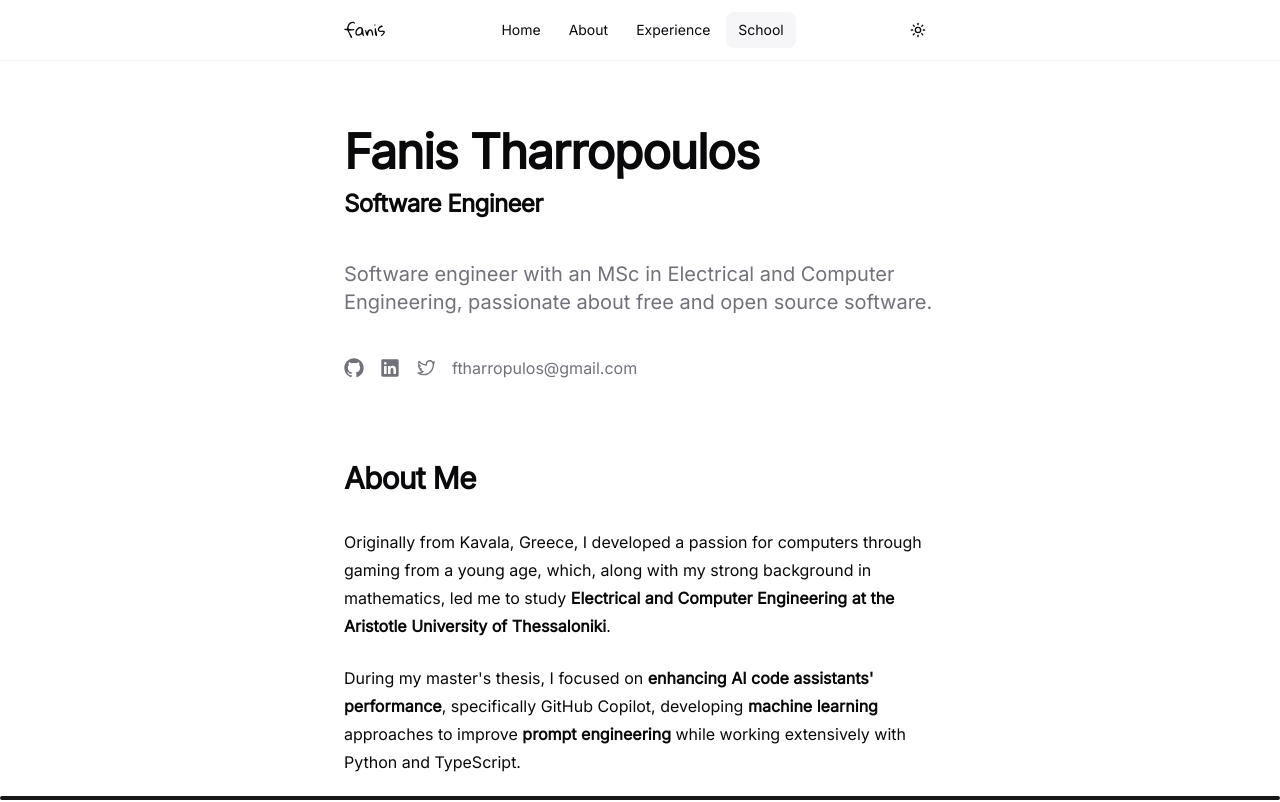
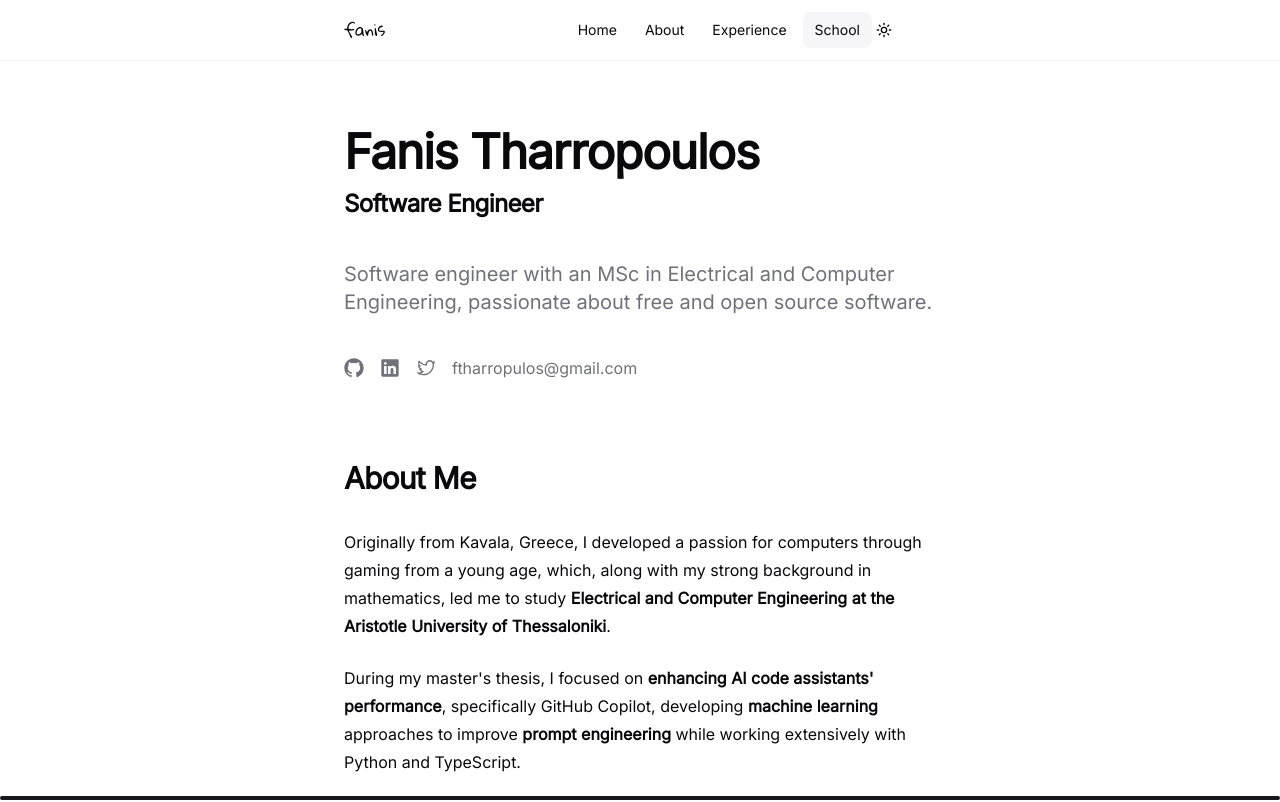
Before and after one commit to tharropoulos/portfolio, a React (Vite) app: page / in a window 1280 px wide. Shown: the top 802 px of the page. Built offline with nearby package versions, Linux system fonts and the light colour scheme.

Commit message:
fix(ui): fix issues with smaller screens
- Remove mode toggle from navbar for phone screens
- Add mode toggle to footer for phone screens
- Make footer in flex dir col for phone screens

```diff
--- a/src/components/footer.tsx
+++ b/src/components/footer.tsx
@@ -1,7 +1,10 @@
+import { ModeToggle } from "@/components/mode-toggle";
+
 function Footer() {
   return (
     <footer className="w-full border-t border-muted py-6 pb-12 mt-32 px-4 sm:px-6">
-      <div className="mx-auto max-w-screen-sm flex justify-between items-center">
+      <div className="flex">
+        <div className="mx-auto max-w-screen-sm flex flex-col md:flex-row justify-between gap-2 md:gap-0 md:items-center">
           <p>2025 | Fanis Tharropoulos</p>
           <p className="w-1/2">
             Built with{" "}
@@ -28,6 +31,8 @@ function Footer() {
             </a>
           </p>
         </div>
+        <ModeToggle className="px-6 block md:hidden" />
+      </div>
     </footer>
   );
 }
--- a/src/components/mode-toggle.tsx
+++ b/src/components/mode-toggle.tsx
@@ -3,7 +3,7 @@ import { Moon, Sun } from "lucide-react";
 import { useTheme } from "@/components/theme-provider";
 import { Button } from "@/components/ui/button";
 
-export function ModeToggle() {
+export function ModeToggle({ className }: { className?: string }) {
   const { theme, setTheme } = useTheme();
 
   return (
@@ -12,6 +12,7 @@ export function ModeToggle() {
       size="icon"
       onClick={() => setTheme(theme === "dark" ? "light" : "dark")}
       title="Toggle theme"
+      className={className}
     >
       <Sun className="h-[1.2rem] w-[1.2rem] rotate-0 scale-100 transition-all dark:-rotate-90 dark:scale-0" />
       <Moon className="absolute h-[1.2rem] w-[1.2rem] rotate-90 scale-0 transition-all dark:rotate-0 dark:scale-100" />
--- a/src/components/navbar.tsx
+++ b/src/components/navbar.tsx
@@ -29,7 +29,7 @@ export function Navbar({ links, className, scrollOffset }: NavbarProps) {
       <div className="flex justify-between items-center mx-auto max-w-screen-sm px-4 sm:px-6">
         <h1 className="font-logo">fanis</h1>
         <NavigationMenu className="px-6 gap-1">
-          <NavigationMenuList className="">
+          <NavigationMenuList>
             {links.map((link) => (
               <NavigationItem
                 key={link.id}
@@ -39,8 +39,8 @@ export function Navbar({ links, className, scrollOffset }: NavbarProps) {
               />
             ))}
           </NavigationMenuList>
+          <ModeToggle className="hidden md:block" />
         </NavigationMenu>
-        <ModeToggle />
       </div>
     </header>
   );
```
Lines whose indentation alone changed are shown as unchanged.
